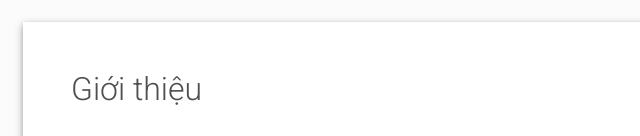
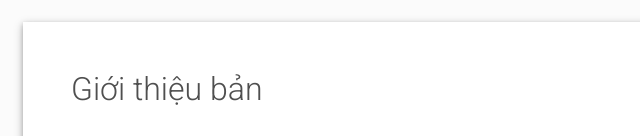
Before and after one commit to PhanCuong7796/phanngoccuong.github.io, a plain HTML site: page index.html in a window 1280 px wide. Shown: the part 638-774 px from the top of the page, 59-699 px from the left. Drawn offline with Linux system fonts and the light colour scheme.

Commit message:
Update index.html

```diff
--- a/index.html
+++ b/index.html
@@ -85,7 +85,7 @@
     <div class="about-section">
       <div class="row">
         <div class="col-md-6">
-          <h2 class="h2 fw-light mb-4">Giới thiệu</h2>
+          <h2 class="h2 fw-light mb-4">Giới thiệu bản </h2>
           <p>Xin chào! Tôi là Phan Ngọc Cường. Tôi đam mê lập trình, thích tạo ra các đoạn code xử lý logic. Tôi có kỹ năng về <strong>Back-end Developer</strong> và thành thạo ngôn ngữ PHP và Framework Laravel. Tôi là một người học hỏi nhanh, kiên trì, phối hợp nhóm để hoàn thành tốt công việc</p>
           <p>Tôi có thể tận dụng lợi thế của mình và nhanh chóng tối đa hóa các sản phẩm để chuyển giao cho phía Front-end.</p>
         </div>
```
